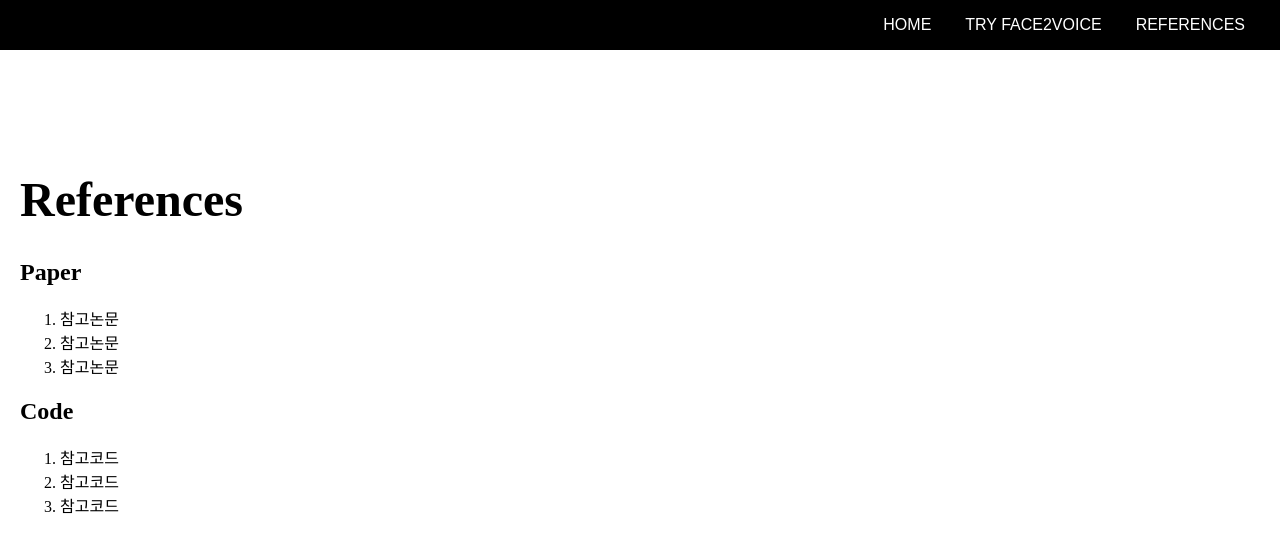
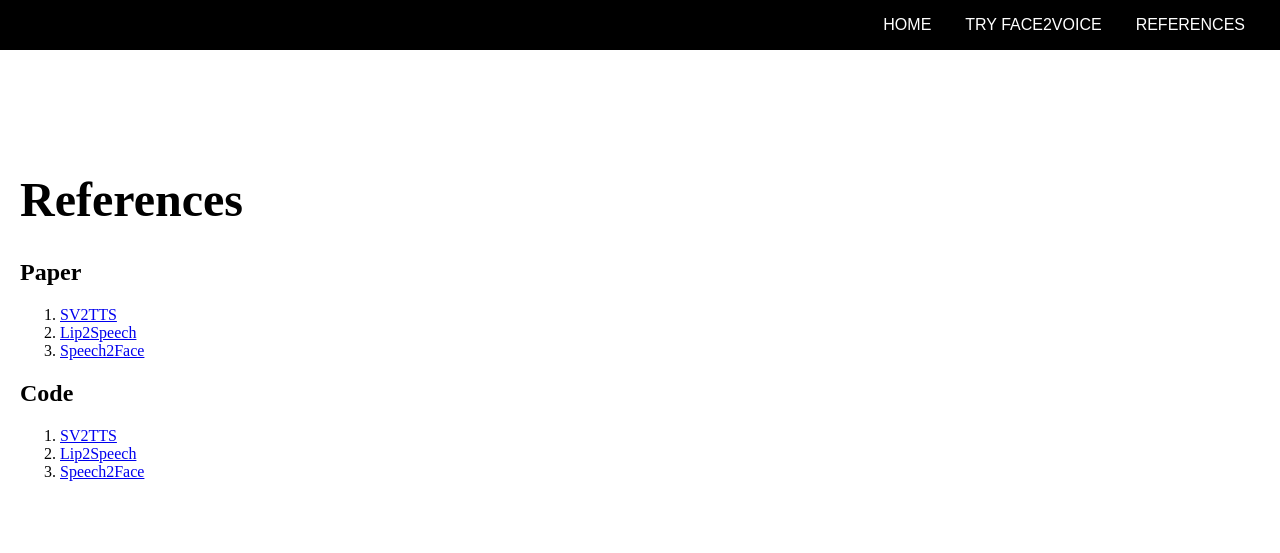
Before and after one commit to jh5-6/Face2Voice, a Flask app: page /references in a window 1280 px wide. Shown: the top 553 px of the page. Run offline with Flask 2, Linux system fonts and the light colour scheme; parts of the project's set-up code (start-up, migrations or seed data) failed here and were passed over.

Commit message:
Update references.html

```diff
--- a/templates/references.html
+++ b/templates/references.html
@@ -27,17 +27,19 @@
             <div>
                 <h2>Paper</h2>
                 <ol>
-                    <li>참고논문</li>
-                    <li>참고논문</li>
-                    <li>참고논문</li>
+                    <li> <a href = "https://arxiv.org/pdf/1806.04558.pdf">SV2TTS </a> </li>
+                    <li> <a href = "https://arxiv.org/pdf/2206.14009.pdf"> Lip2Speech</a> </li>
+                    <li> <a href = "https://arxiv.org/pdf/1905.09773.pdf"> Speech2Face </a> </li>
+
                 </ol>
             </div>
             <div>
                 <h2>Code</h2>
                 <ol>
-                    <li>참고코드</li>
-                    <li>참고코드</li>
-                    <li>참고코드</li>
+                    <li> <a href = "https://github.com/CorentinJ/Real-Time-Voice-Cloning">SV2TTS </a> </li>
+                    <li> <a href = "https://github.com/Chris10M/Lip2Speech"> Lip2Speech</a> </li>
+                    <li> <a href = "https://github.com/saiteja-talluri/Speech2Face"> Speech2Face </a> </li>
+
                 </ol>
             </div>
         </div>
```
